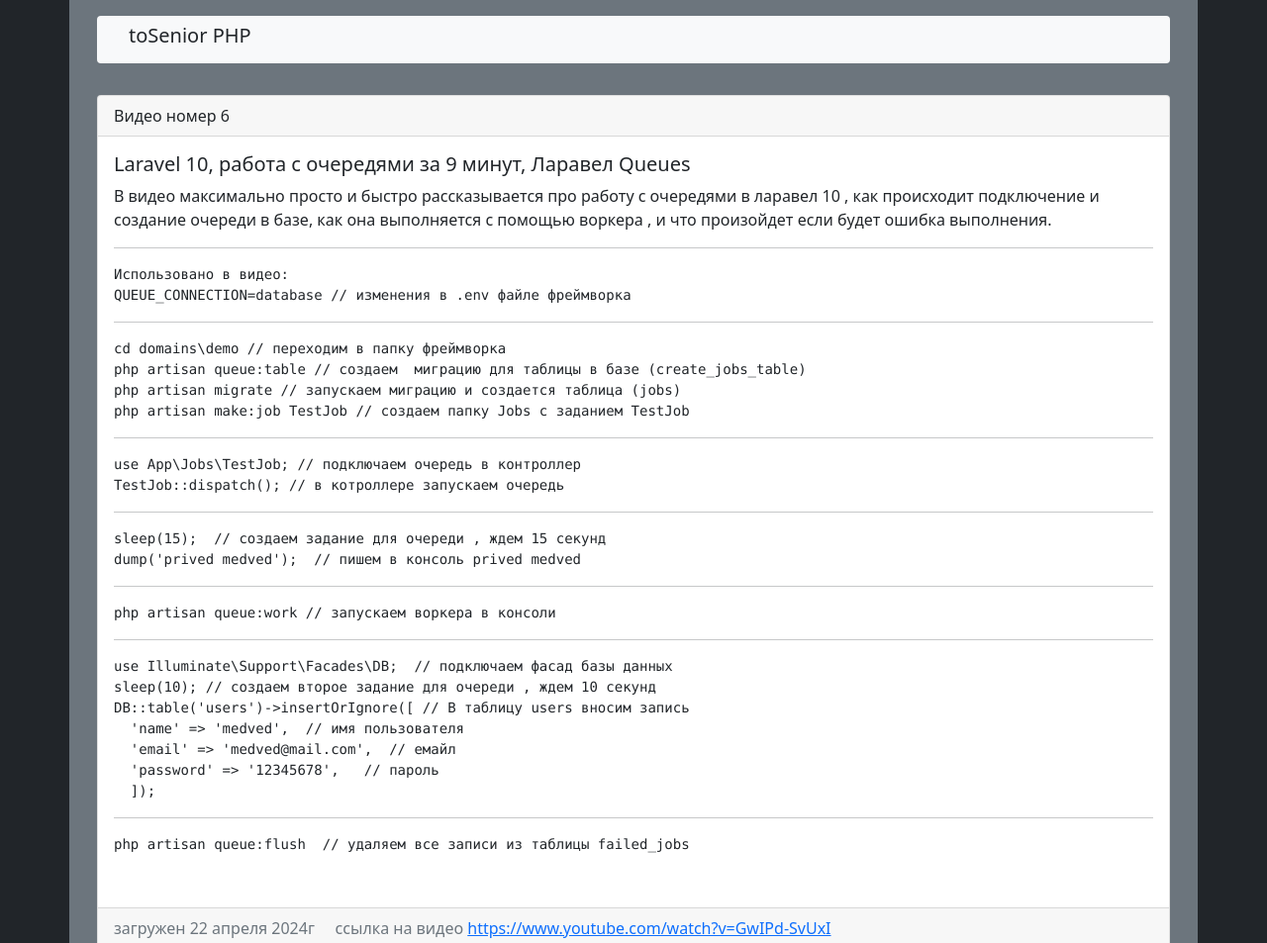
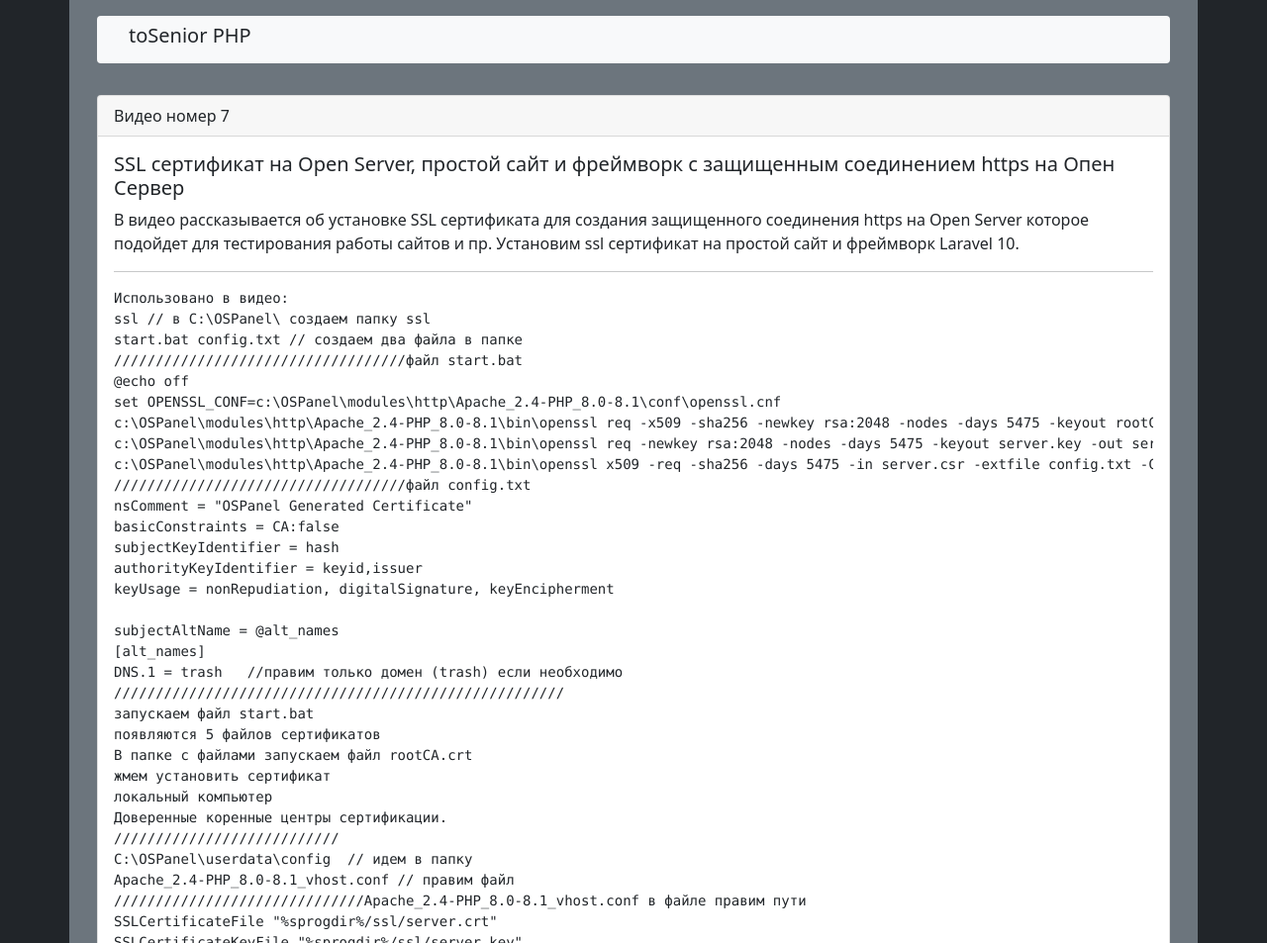
Before and after one commit to indeedphp/toSenior_PHP, a plain HTML site: page index.html in a window 1280 px wide. Shown: the top 953 px of the page at 99% size. Drawn offline with Linux system fonts and the light colour scheme.

Commit message:
Update index.html

```diff
--- a/index.html
+++ b/index.html
@@ -22,7 +22,76 @@
     </header>
 
     <section class="p-3  ">
-      <a name="iuthentication"></a>
+      <a name="ssl"></a>
+      <div class="card ">
+        <div class="card-header">
+          Видео номер 7
+        </div>
+        <div class="card-body">
+          <h5 class="card-title">SSL сертификат на Open Server, простой сайт и фреймворк с защищенным соединением https на Опен Сервер</h5>
+          <p class="card-text">
+            В видео рассказывается об установке SSL сертификата для создания защищенного соединения https на Open Server которое подойдет для тестирования работы сайтов и пр.
+Установим ssl сертификат на простой сайт и фреймворк Laravel 10.<br>
+            <hr/></p>
+<pre>
+Использовано в видео:
+ssl // в C:\OSPanel\ создаем папку ssl
+start.bat config.txt // создаем два файла в папке
+///////////////////////////////////файл start.bat
+@echo off
+set OPENSSL_CONF=c:\OSPanel\modules\http\Apache_2.4-PHP_8.0-8.1\conf\openssl.cnf
+c:\OSPanel\modules\http\Apache_2.4-PHP_8.0-8.1\bin\openssl req -x509 -sha256 -newkey rsa:2048 -nodes -days 5475 -keyout rootCA.key -out rootCA.crt -subj "/CN=OSPanel/"
+c:\OSPanel\modules\http\Apache_2.4-PHP_8.0-8.1\bin\openssl req -newkey rsa:2048 -nodes -days 5475 -keyout server.key -out server.csr -subj "/CN=PhpStorm/"
+c:\OSPanel\modules\http\Apache_2.4-PHP_8.0-8.1\bin\openssl x509 -req -sha256 -days 5475 -in server.csr -extfile config.txt -CA rootCA.crt -CAkey rootCA.key -CAcreateserial -out server.crt
+///////////////////////////////////файл config.txt
+nsComment = "OSPanel Generated Certificate"
+basicConstraints = CA:false
+subjectKeyIdentifier = hash
+authorityKeyIdentifier = keyid,issuer
+keyUsage = nonRepudiation, digitalSignature, keyEncipherment
+
+subjectAltName = @alt_names
+[alt_names]
+DNS.1 = trash   //правим только домен (trash) если необходимо
+//////////////////////////////////////////////////////
+запускаем файл start.bat
+появляются 5 файлов сертификатов
+В папке с файлами запускаем файл rootCA.crt
+жмем установить сертификат
+локальный компьютер
+Доверенные коренные центры сертификации.
+///////////////////////////
+C:\OSPanel\userdata\config  // идем в папку
+Apache_2.4-PHP_8.0-8.1_vhost.conf // правим файл
+//////////////////////////////Apache_2.4-PHP_8.0-8.1_vhost.conf в файле правим пути
+SSLCertificateFile "%sprogdir%/ssl/server.crt"
+SSLCertificateKeyFile "%sprogdir%/ssl/server.key"
+/////////////////////////
+Перезапускаем опен сервер и возможно браузер.
+/////////////////////////
+В файле config.txt можно указать несколько доменов
+DNS.1 = trash
+DNS.2 = trash.net
+DNS.3 = demo
+DNS.4 = demo.com
+
+</pre>
+
+        </div>
+        <div class="card-footer text-muted">
+          <p class="card-text"> загружен 29 апреля 2024г &nbsp &nbsp  ссылка на видео
+            <a href="https://www.youtube.com/watch?v=GwIPd-SvUxI">https://www.youtube.com/watch?v=GwIPd-SvUxI</a>
+          </p>
+        </div>
+      </div>
+    </section>
+
+
+
+
+
+    <section class="p-3  ">
+      <a name="queues"></a>
       <div class="card ">
         <div class="card-header">
           Видео номер 6
@@ -58,7 +127,7 @@ DB::table('users')->insertOrIgnore([ // В таблицу users вносим з
         </div>
         <div class="card-footer text-muted">
           <p class="card-text"> загружен 22 апреля 2024г &nbsp &nbsp  ссылка на видео
-            <a href="https://www.youtube.com/watch?v=GwIPd-SvUxI">https://www.youtube.com/watch?v=GwIPd-SvUxI</a>
+            <a href="https://youtu.be/Mzbx5qwIY_0">https://youtu.be/Mzbx5qwIY_0</a>
           </p>
         </div>
       </div>
```
